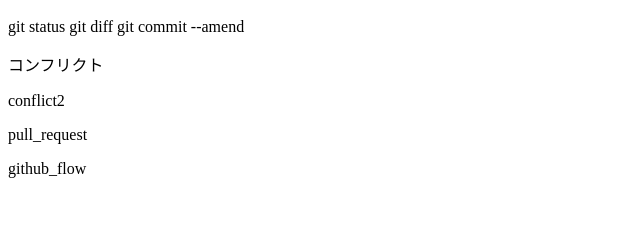
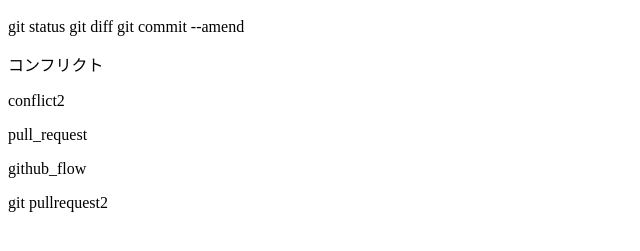
Before and after one commit to digitero/git_tutorial, a plain HTML site: page index.html in a window 1280 px wide. Shown: the part 57-308 px from the top of the page, without its empty margins (0-640 px from the left). Drawn offline with Linux system fonts and the light colour scheme.

Commit message:
pullrequest2

```diff
--- a/index.html
+++ b/index.html
@@ -6,3 +6,4 @@
 <p>conflict2</p>
 <p>pull_request</p>
 <p>github_flow</p>
+<p>git pullrequest2</p>
```
